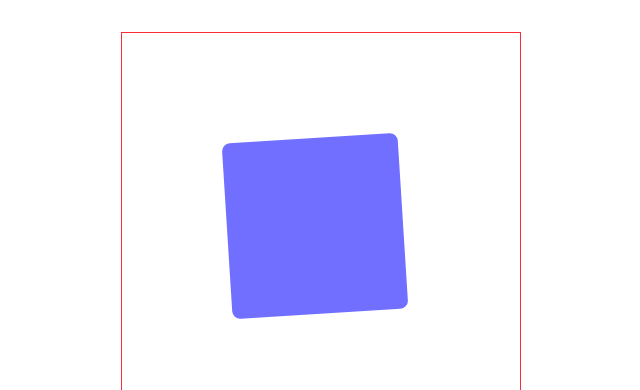
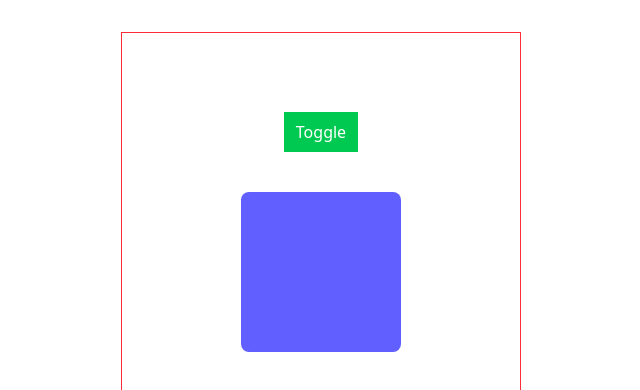
Before and after one commit to monirdewan/framer-motion-basics, a React (Vite) app: page / in a window 1280 px wide. Shown: the top 390 px of the page, without its empty margins (319-959 px from the left). Built offline with nearby package versions, Linux system fonts and the light colour scheme.

Commit message:
add motion

```diff
--- a/package.json
+++ b/package.json
@@ -11,6 +11,7 @@
   },
   "dependencies": {
     "@tailwindcss/vite": "^4.1.11",
+    "motion": "^12.23.12",
     "react": "^19.1.0",
     "react-dom": "^19.1.0",
     "tailwindcss": "^4.1.11"
--- a/src/App.jsx
+++ b/src/App.jsx
@@ -4,6 +4,7 @@ import LessonFive from './pages/LessonFive'
 import LessonFour from './pages/LessonFour'
 
 import LessonOne from './pages/lessonOne'
+import LessonSix from './pages/lessonSix'
 import LessonThree from './pages/LessonThree'
 import LessonTwo from './pages/LessonTwo'
 
@@ -15,7 +16,8 @@ function App() {
       {/* <LessonTwo></LessonTwo> */}
       {/* <LessonThree></LessonThree> */}
       {/* <LessonFour></LessonFour> */}
-      <LessonFive></LessonFive>
+      {/* <LessonFive></LessonFive> */}
+      <LessonSix></LessonSix>
     </>
   )
 }
--- /dev/null
+++ b/src/pages/LessonSix.jsx
@@ -0,0 +1,34 @@
+import React, { useState } from "react";
+// eslint-disable-next-line no-unused-vars
+import { motion, useAnimationControls } from "motion/react";
+
+const LessonSix = () => {
+  const controls = useAnimationControls();
+  const [toggle, setToggle] = useState(false);
+  const handleToggle = () => {
+    setToggle(!toggle)
+    if (toggle) {
+      controls.start({ x: 200 });
+    }else{
+         controls.start({ x: -200 });
+    }
+  };
+
+  return (
+    <div className="border border-red-500 size-[400px] flex flex-col justify-center items-center mx-auto">
+      <button
+        onClick={handleToggle}
+        className="bg-green-500 mb-10 px-3 py-2 text-white"
+      >
+        Toggle
+      </button>
+
+      <motion.div
+        animate={controls}
+        className="size-40 bg-indigo-500 rounded-lg flex flex-wrap gap-500"
+      ></motion.div>
+    </div>
+  );
+};
+
+export default LessonSix;
```
Also changed, not shown: 1 other file (tests, documents, lock files or other folders).
